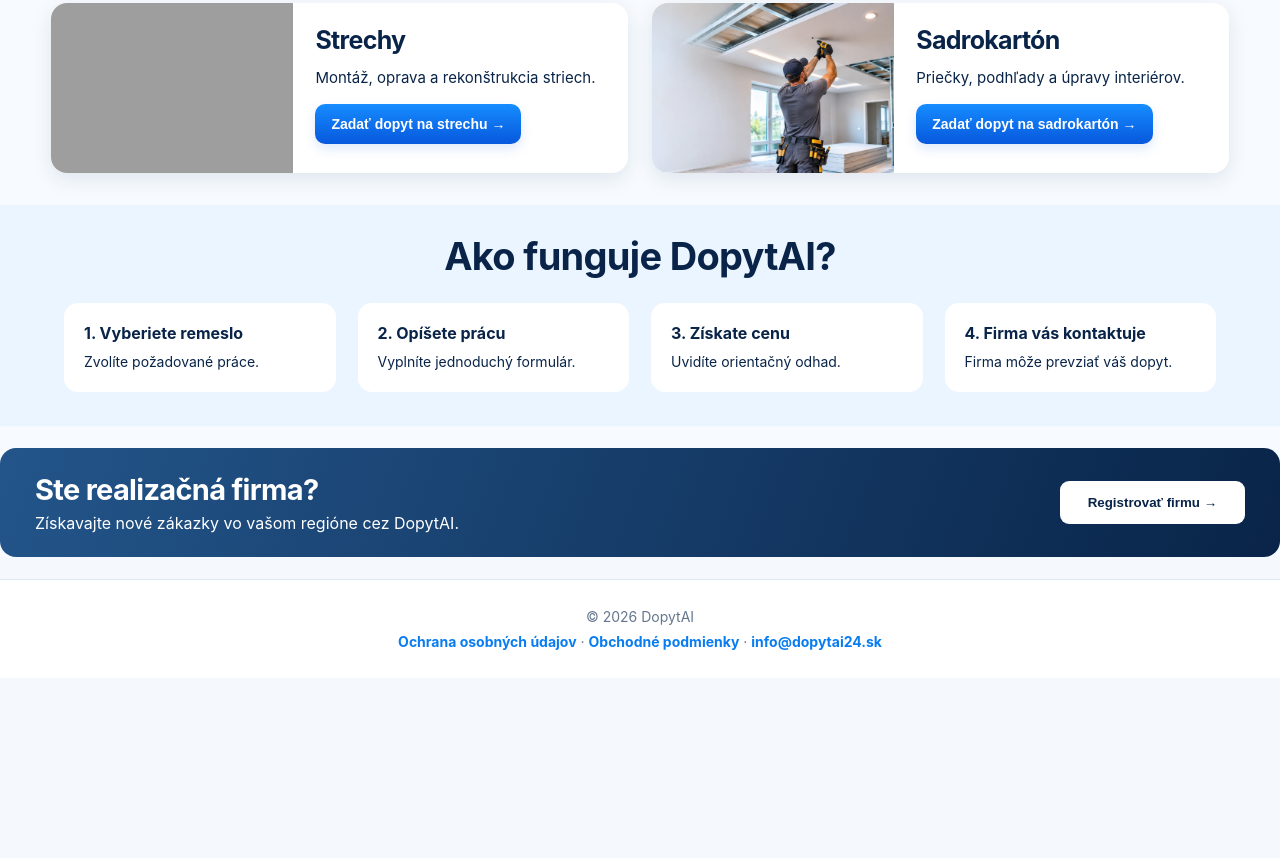
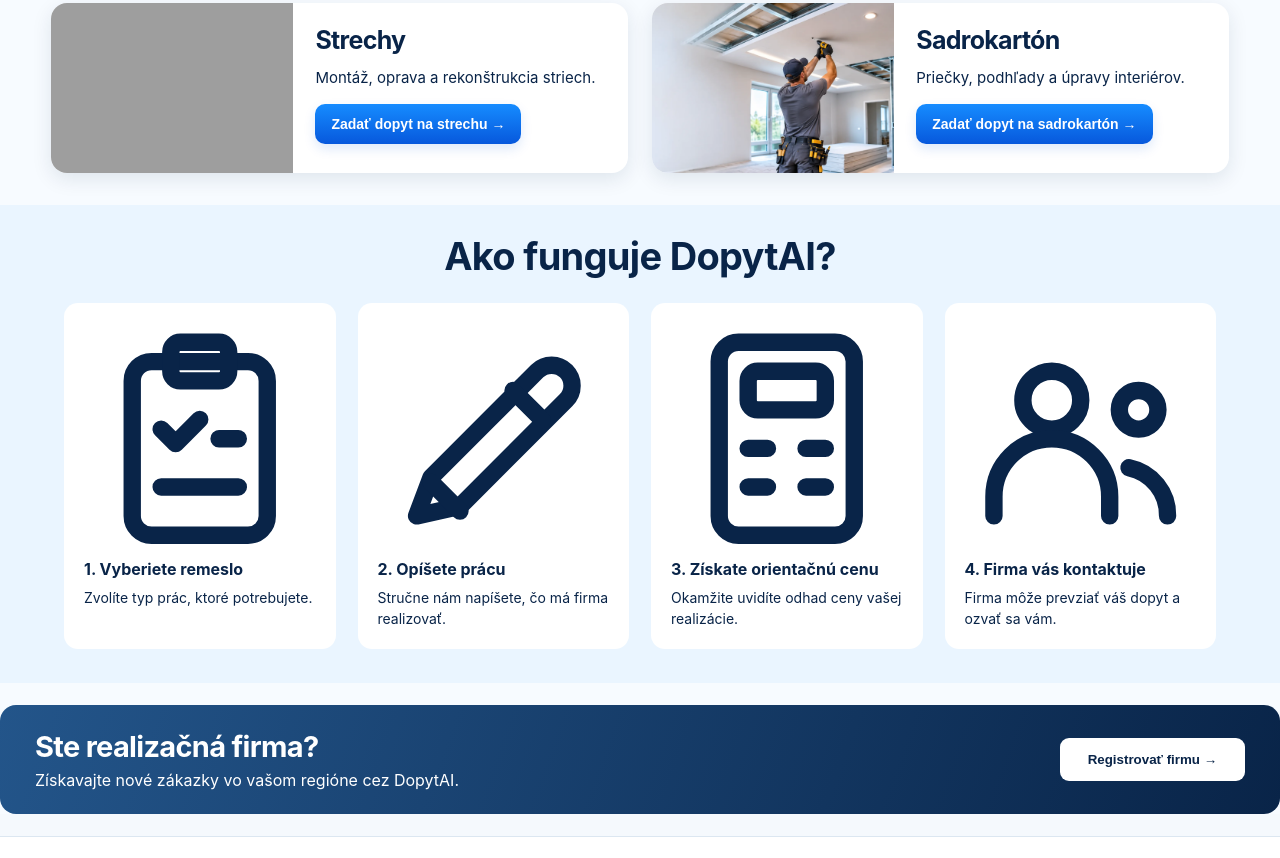
Before and after one commit to dopytaisk-afk/dopytai, a website: page index.html in a window 1280 px wide. Shown: the part 586-1444 px from the top of the page. Before the commit the page ends 1264 px from the top, so only its background shows below. Drawn offline with Linux system fonts and the light colour scheme; grey boxes are pictures that could not be loaded.

Commit message:
Update index.html

```diff
--- a/index.html
+++ b/index.html
@@ -850,15 +850,77 @@
     </div>
   </section>
 
-  <section class="home-how">
-    <h2>Ako funguje DopytAI?</h2>
-    <div class="home-how-grid">
-      <div><strong>1. Vyberiete remeslo</strong><p>Zvolíte požadované práce.</p></div>
-      <div><strong>2. Opíšete prácu</strong><p>Vyplníte jednoduchý formulár.</p></div>
-      <div><strong>3. Získate cenu</strong><p>Uvidíte orientačný odhad.</p></div>
-      <div><strong>4. Firma vás kontaktuje</strong><p>Firma môže prevziať váš dopyt.</p></div>
+
+<section class="home-how">
+  <h2>Ako funguje DopytAI?</h2>
+
+  <div class="home-how-grid">
+    <div class="home-step">
+      <span class="home-step-icon">
+        <svg viewBox="0 0 24 24" fill="none"
+             stroke="currentColor" stroke-width="1.8"
+             stroke-linecap="round" stroke-linejoin="round">
+          <rect x="5" y="4" width="14" height="18" rx="2"/>
+          <rect x="9" y="2" width="6" height="4" rx="1"/>
+          <path d="m8 11 1.5 1.5L12 10M14 12h2M8 17h8"/>
+        </svg>
+      </span>
+      <div>
+        <strong>1. Vyberiete remeslo</strong>
+        <p>Zvolíte typ prác, ktoré potrebujete.</p>
+      </div>
     </div>
-  </section>
+
+    <div class="home-step">
+      <span class="home-step-icon">
+        <svg viewBox="0 0 24 24" fill="none"
+             stroke="currentColor" stroke-width="1.8"
+             stroke-linecap="round" stroke-linejoin="round">
+          <path d="m4 20 4.5-1 11-11a2.1 2.1 0 0 0-3-3l-11 11L4 20Z"/>
+          <path d="m14 7 3 3M5.5 16.5l3 3"/>
+        </svg>
+      </span>
+      <div>
+        <strong>2. Opíšete prácu</strong>
+        <p>Stručne nám napíšete, čo má firma realizovať.</p>
+      </div>
+    </div>
+
+    <div class="home-step">
+      <span class="home-step-icon">
+        <svg viewBox="0 0 24 24" fill="none"
+             stroke="currentColor" stroke-width="1.8"
+             stroke-linecap="round" stroke-linejoin="round">
+          <rect x="5" y="2" width="14" height="20" rx="2"/>
+          <rect x="8" y="5" width="8" height="4" rx="1"/>
+          <path d="M8 13h2M14 13h2M8 17h2M14 17h2"/>
+        </svg>
+      </span>
+      <div>
+        <strong>3. Získate orientačnú cenu</strong>
+        <p>Okamžite uvidíte odhad ceny vašej realizácie.</p>
+      </div>
+    </div>
+
+    <div class="home-step">
+      <span class="home-step-icon">
+        <svg viewBox="0 0 24 24" fill="none"
+             stroke="currentColor" stroke-width="1.8"
+             stroke-linecap="round" stroke-linejoin="round">
+          <circle cx="9" cy="8" r="3"/>
+          <path d="M3 20v-2a6 6 0 0 1 12 0v2"/>
+          <circle cx="18" cy="9" r="2"/>
+          <path d="M17 15a5 5 0 0 1 4 5"/>
+        </svg>
+      </span>
+      <div>
+        <strong>4. Firma vás kontaktuje</strong>
+        <p>Firma môže prevziať váš dopyt a ozvať sa vám.</p>
+      </div>
+    </div>
+  </div>
+</section>
+
 
   <section class="home-companies">
     <div>
```
